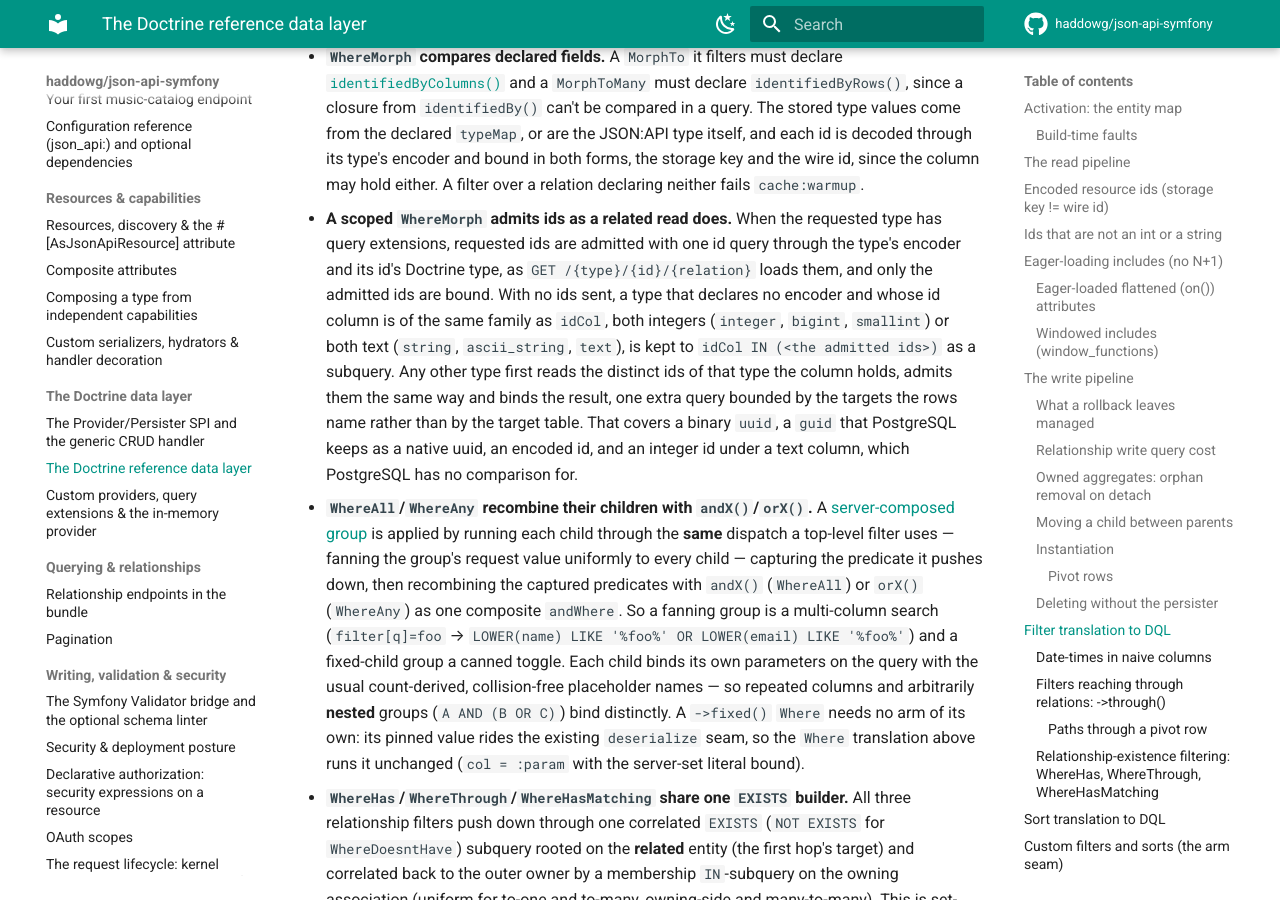
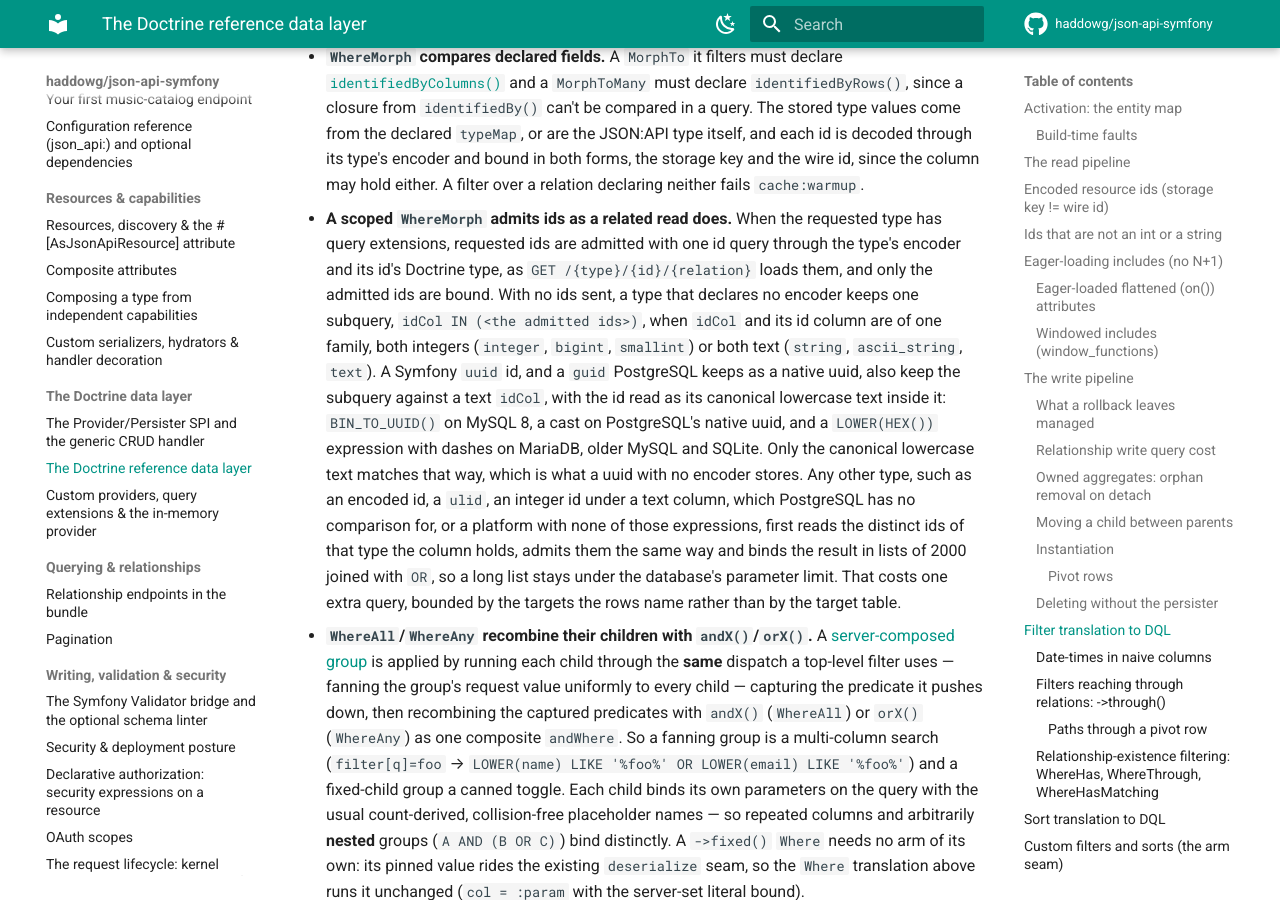
Before and after one commit to haddowg/json-api-symfony, an MkDocs documentation site: the page built from docs/doctrine.md, in a window 1280 px wide and 900 px high, scrolled down 18410 px. Built offline with MkDocs 1.6.1 and Material for MkDocs 9.7.7, drawn with Linux system fonts in a browser that asks for light colours; comment, search, counter and statistics services are not loaded.

Commit message:
docs: describe the uuid text comparison and the chunked id lists

```diff
--- a/docs/doctrine.md
+++ b/docs/doctrine.md
@@ -787,14 +787,20 @@ A few translations carry nuance:
 - **A scoped `WhereMorph` admits ids as a related read does.** When the requested type has
   query extensions, requested ids are admitted with one id query through the type's
   encoder and its id's Doctrine type, as `GET /{type}/{id}/{relation}` loads them, and only
-  the admitted ids are bound. With no ids sent, a type that declares no encoder and whose id
-  column is of the same family as `idCol`, both integers (`integer`, `bigint`, `smallint`)
-  or both text (`string`, `ascii_string`, `text`), is kept to
-  `idCol IN (<the admitted ids>)` as a subquery. Any other type first reads the distinct ids
-  of that type the column holds, admits them the same way and binds the result, one extra
-  query bounded by the targets the rows name rather than by the target table. That covers a
-  binary `uuid`, a `guid` that PostgreSQL keeps as a native uuid, an encoded id, and an
-  integer id under a text column, which PostgreSQL has no comparison for.
+  the admitted ids are bound. With no ids sent, a type that declares no encoder keeps one
+  subquery, `idCol IN (<the admitted ids>)`, when `idCol` and its id column are of one
+  family, both integers (`integer`, `bigint`, `smallint`) or both text (`string`,
+  `ascii_string`, `text`). A Symfony `uuid` id, and a `guid` PostgreSQL keeps as a native
+  uuid, also keep the subquery against a text `idCol`, with the id read as its canonical
+  lowercase text inside it: `BIN_TO_UUID()` on MySQL 8, a cast on PostgreSQL's native uuid,
+  and a `LOWER(HEX())` expression with dashes on MariaDB, older MySQL and SQLite. Only the
+  canonical lowercase text matches that way, which is what a uuid with no encoder stores.
+  Any other type, such as an encoded id, a `ulid`, an integer id under a text column, which
+  PostgreSQL has no comparison for, or a platform with none of those expressions, first
+  reads the distinct ids of that type the column holds, admits them the same way and binds
+  the result in lists of 2000 joined with `OR`, so a long list stays under the database's
+  parameter limit. That costs one extra query, bounded by the targets the rows name rather
+  than by the target table.
 - **`WhereAll`/`WhereAny` recombine their children with `andX()`/`orX()`.** A
   [server-composed group](https://github.com/haddowg/json-api/blob/main/docs/filters.md#filter-groups-whereall--whereany) is applied by
   running each child through the **same** dispatch a top-level filter uses — fanning
```
Also changed, not shown: docs/adr/0105-a-scoped-wheremorph-admits-stored-ids-as-a-related-read-does.md (+4 -2 lines).
